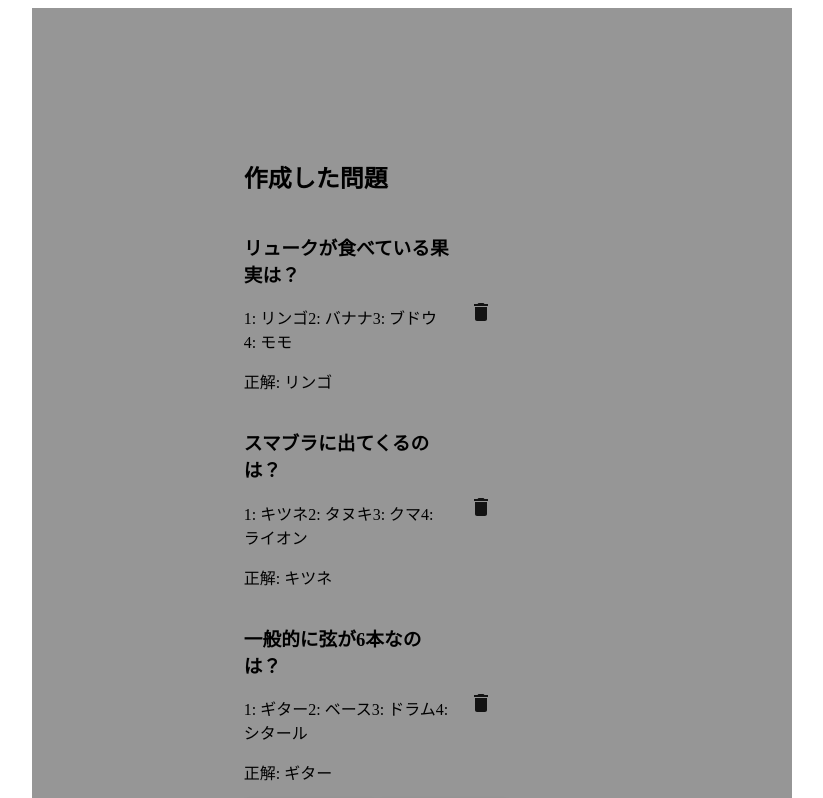
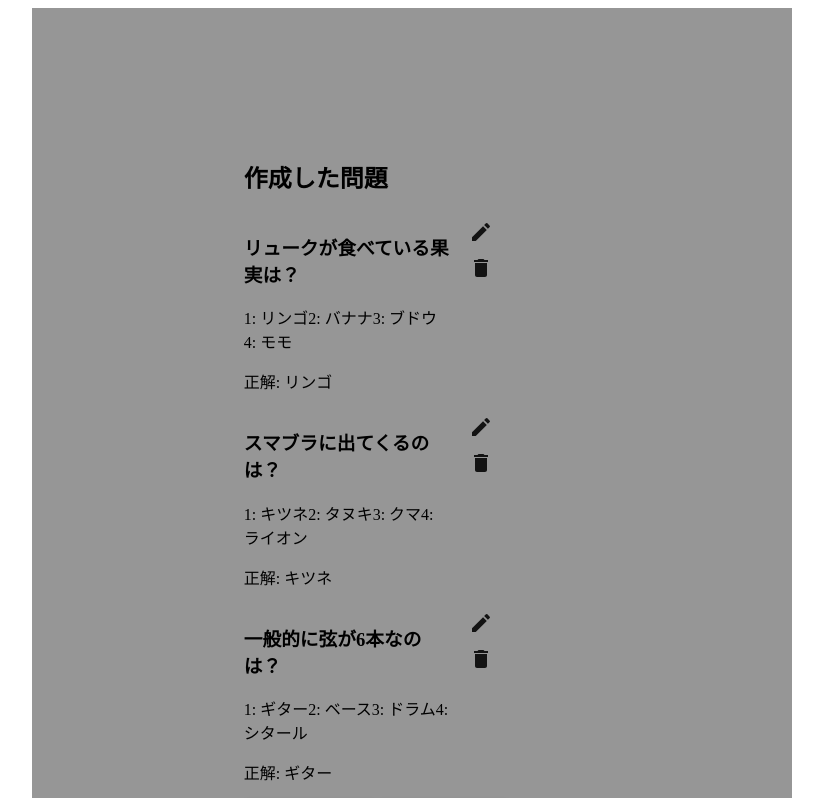
Before and after one commit to naokihino178/quiz-app, a React (Create React App) app: page /edit in a window 1280 px wide. Shown: the top 798 px of the page, without its empty margins (228-1051 px from the left). Built offline with nearby package versions, Linux system fonts and the light colour scheme; the HTML template or start-up script is replaced by a standard one.

Commit message:
#38 実装が困難なため先に問題回答をデータベース化する

```diff
--- a/src/App.tsx
+++ b/src/App.tsx
@@ -14,7 +14,7 @@ const App: React.FC = () => {
     question: string;
     answers: string[];
     correctAnswer: string;
-    id: number|string;
+    id: number | string;
   }
 
   interface GETQUESTIONANSWERS {
@@ -177,10 +177,51 @@ const App: React.FC = () => {
     );
   };
 
+  const [newQuestion, setNewQuestion] = useState(""); // これは自動型付けでstringになっているはずだが、numberの可能性はないのか？（実際エラーにはならないが、TSは検知してくれないのか？）
+  const [newAnswer1, setNewAnswer1] = useState("");
+  const [newAnswer2, setNewAnswer2] = useState("");
+  const [newAnswer3, setNewAnswer3] = useState("");
+  const [newAnswer4, setNewAnswer4] = useState("");
+  const [newCorrectAnswer, setNewCorrectAnswer] = useState("");
+  // 新たな問題と回答を追加する処理
+  const addQuestionAnswers = (
+    e: React.MouseEvent<HTMLButtonElement, MouseEvent>
+  ) => {
+    alert("問題を追加します");
+    e.preventDefault();
+
+    setQuestionAnswers([
+      ...questionAnswers,
+      {
+        question: newQuestion,
+        answers: [newAnswer1, newAnswer2, newAnswer3, newAnswer4],
+        correctAnswer: newCorrectAnswer,
+        id: Math.random().toString(32).substring(2),
+      },
+    ]);
+    setNewQuestion("");
+    setNewAnswer1("");
+    setNewAnswer2("");
+    setNewAnswer3("");
+    setNewAnswer4("");
+    setNewCorrectAnswer("");
+  };
+
+  // const editQuestionAnswers = () => {
+  //   setNewQuestion("a")
+  //   setNewAnswer1("a")
+  //   setNewAnswer2("a")
+  //   setNewAnswer3("a")
+  //   setNewAnswer4("a")
+  //   setNewCorrectAnswer("a")
+  // };
+
   const deleteQuestionAnswers = (id: number) => {
     alert("削除します");
     setQuestionAnswers(
-      questionAnswers.filter((questionAnswer: QUESTIONANSWERS) => (questionAnswer.id !== id))
+      questionAnswers.filter(
+        (questionAnswer: QUESTIONANSWERS) => questionAnswer.id !== id
+      )
     );
   };
 
@@ -218,7 +259,20 @@ const App: React.FC = () => {
             <Edit
               questionAnswers={questionAnswers}
               resetQuestionAnswers={resetQuestionAnswers}
+              // editQuestionAnswers={editQuestionAnswers}
               deleteQuestionAnswers={deleteQuestionAnswers}
+              newQuestion={newQuestion}
+              newAnswer1={newAnswer1}
+              newAnswer2={newAnswer2}
+              newAnswer3={newAnswer3}
+              newAnswer4={newAnswer4}
+              newCorrectAnswer={newCorrectAnswer}
+              setNewQuestion={setNewQuestion}
+              setNewAnswer1={setNewAnswer1}
+              setNewAnswer2={setNewAnswer2}
+              setNewAnswer3={setNewAnswer3}
+              setNewAnswer4={setNewAnswer4}
+              setNewCorrectAnswer={setNewCorrectAnswer}
             />
           )}
         />
@@ -230,6 +284,19 @@ const App: React.FC = () => {
               questionAnswers={questionAnswers}
               setQuestionAnswers={setQuestionAnswers}
               resetQuestionAnswers={resetQuestionAnswers}
+              newQuestion={newQuestion}
+              newAnswer1={newAnswer1}
+              newAnswer2={newAnswer2}
+              newAnswer3={newAnswer3}
+              newAnswer4={newAnswer4}
+              newCorrectAnswer={newCorrectAnswer}
+              setNewQuestion={setNewQuestion}
+              setNewAnswer1={setNewAnswer1}
+              setNewAnswer2={setNewAnswer2}
+              setNewAnswer3={setNewAnswer3}
+              setNewAnswer4={setNewAnswer4}
+              setNewCorrectAnswer={setNewCorrectAnswer}
+              addQuestionAnswers={addQuestionAnswers}
             />
           )}
         />
--- a/src/component/Edit.tsx
+++ b/src/component/Edit.tsx
@@ -2,6 +2,7 @@ import React from "react";
 import { Button } from "@material-ui/core";
 import { Link } from "react-router-dom";
 import { Delete } from "@material-ui/icons";
+import EditIcon from "@material-ui/icons/Edit";
 
 // questionAnswersの配列の型
 interface QUESTIONANSWERS {
@@ -14,13 +15,39 @@ interface QUESTIONANSWERS {
 interface PROPS {
   questionAnswers: Array<QUESTIONANSWERS>;
   resetQuestionAnswers: VoidFunction;
+  // editQuestionAnswers: VoidFunction;
   deleteQuestionAnswers: (id: number) => void;
+  newQuestion: string;
+  newAnswer1: string;
+  newAnswer2: string;
+  newAnswer3: string;
+  newAnswer4: string;
+  newCorrectAnswer: string;
+  setNewQuestion: React.Dispatch<React.SetStateAction<string>>;
+  setNewAnswer1: React.Dispatch<React.SetStateAction<string>>;
+  setNewAnswer2: React.Dispatch<React.SetStateAction<string>>;
+  setNewAnswer3: React.Dispatch<React.SetStateAction<string>>;
+  setNewAnswer4: React.Dispatch<React.SetStateAction<string>>;
+  setNewCorrectAnswer: React.Dispatch<React.SetStateAction<string>>;
 }
 
 const Edit: React.FC<PROPS> = ({
   questionAnswers,
   resetQuestionAnswers,
+  // editQuestionAnswers,
   deleteQuestionAnswers,
+  newQuestion,
+  newAnswer1,
+  newAnswer2,
+  newAnswer3,
+  newAnswer4,
+  newCorrectAnswer,
+  setNewQuestion,
+  setNewAnswer1,
+  setNewAnswer2,
+  setNewAnswer3,
+  setNewAnswer4,
+  setNewCorrectAnswer,
 }) => {
   // const handleDelete = () => {
   //   // deleteQuestionAnswers(questionAnswer.id);
@@ -33,6 +60,14 @@ const Edit: React.FC<PROPS> = ({
           <div>
             <h3>{questionAnswer.question}</h3>
             <p>
+              {/* <TextField
+                id="outlined-basic"
+                label="問題"
+                value={newAnswer1}
+                onChange={(e: React.ChangeEvent<HTMLInputElement>) => {
+                  setNewAnswer1(e.target.value);
+                }}
+              /> */}
               {`1: ${questionAnswer.answers[0]}`}
               {`2: ${questionAnswer.answers[1]}`}
               {`3: ${questionAnswer.answers[2]}`}
@@ -40,9 +75,24 @@ const Edit: React.FC<PROPS> = ({
             </p>
             <p>{`正解: ${questionAnswer.correctAnswer}`}</p>
           </div>
-          <Button onClick={() => deleteQuestionAnswers(questionAnswer.id)}>
-            <Delete />
-          </Button>
+          <div className="flexColumn">
+            <Button component={Link} to="/form">
+              <EditIcon
+                onClick={() => {
+                  // setNewQuestion(questionAnswer.question);
+                  // setNewAnswer1(questionAnswer.answers[0]);
+                  // setNewAnswer2(questionAnswer.answers[1]);
+                  // setNewAnswer3(questionAnswer.answers[2]);
+                  // setNewAnswer4(questionAnswer.answers[3]);
+                  // setNewCorrectAnswer(questionAnswer.correctAnswer);
+                  // // deleteQuestionAnswers(questionAnswer.id)
+                }}
+              />
+            </Button>
+            <Button onClick={() => deleteQuestionAnswers(questionAnswer.id)}>
+              <Delete />
+            </Button>
+          </div>
         </div>
       ))}
       <Button color="secondary" variant="contained" component={Link} to="/form">
--- a/src/component/Form.tsx
+++ b/src/component/Form.tsx
@@ -1,4 +1,4 @@
-import React, { useState } from "react";
+import React from "react";
 import { Button, TextField } from "@material-ui/core";
 import { Link } from "react-router-dom";
 // questionAnswersの配列の型
@@ -6,46 +6,56 @@ interface QUESTIONANSWERS {
   question: string;
   answers: string[];
   correctAnswer: string;
-  id: number|string;
+  id: number | string;
 }
 // Propsの型
 interface PROPS {
+  newQuestion: string;
+  newAnswer1: string;
+  newAnswer2: string;
+  newAnswer3: string;
+  newAnswer4: string;
+  newCorrectAnswer: string;
+  setNewQuestion: React.Dispatch<React.SetStateAction<string>>;
+  setNewAnswer1: React.Dispatch<React.SetStateAction<string>>;
+  setNewAnswer2: React.Dispatch<React.SetStateAction<string>>;
+  setNewAnswer3: React.Dispatch<React.SetStateAction<string>>;
+  setNewAnswer4: React.Dispatch<React.SetStateAction<string>>;
+  setNewCorrectAnswer: React.Dispatch<React.SetStateAction<string>>;
   questionAnswers: Array<QUESTIONANSWERS>;
   setQuestionAnswers: React.Dispatch<React.SetStateAction<QUESTIONANSWERS[]>>;
-  resetQuestionAnswers:VoidFunction;
+  resetQuestionAnswers: VoidFunction;
+  addQuestionAnswers: (
+    e: React.MouseEvent<HTMLButtonElement, MouseEvent>
+  ) => void;
 }
 
-const Form: React.FC<PROPS> = ({ questionAnswers, setQuestionAnswers, resetQuestionAnswers }) => {
-  const [newQuestion, setNewQuestion] = useState(""); // これは自動型付けでstringになっているはずだが、numberの可能性はないのか？（実際エラーにはならないが、TSは検知してくれないのか？）
-  const [newAnswer1, setNewAnswer1] = useState("");
-  const [newAnswer2, setNewAnswer2] = useState("");
-  const [newAnswer3, setNewAnswer3] = useState("");
-  const [newAnswer4, setNewAnswer4] = useState("");
-  const [newCorrectAnswer, setNewCorrectAnswer] = useState("");
-  // 新たな問題と回答を追加する処理
-  const addQuestionAnswers = (
-    e: React.MouseEvent<HTMLButtonElement, MouseEvent>
-  ) => {
-    e.preventDefault();
-    console.log("aaa");
-
-    setQuestionAnswers([
-      ...questionAnswers,
-      {
-        question: newQuestion,
-        answers: [newAnswer1, newAnswer2, newAnswer3, newAnswer4],
-        correctAnswer: newCorrectAnswer,
-        id: Math.random().toString(32).substring(2),
-      },
-    ]);
-  };
+const Form: React.FC<PROPS> = ({
+  newQuestion,
+  newAnswer1,
+  newAnswer2,
+  newAnswer3,
+  newAnswer4,
+  newCorrectAnswer,
+  setNewQuestion,
+  setNewAnswer1,
+  setNewAnswer2,
+  setNewAnswer3,
+  setNewAnswer4,
+  setNewCorrectAnswer,
+  questionAnswers,
+  setQuestionAnswers,
+  resetQuestionAnswers,
+  addQuestionAnswers,
+}) => {
   return (
-    <div　className="answersContainer">
+    <div className="answersContainer">
       <h2>問題の作成</h2>
       <form className="formContainer" noValidate autoComplete="off">
         <TextField
           id="outlined-basic"
           label="問題"
+          value={newQuestion}
           onChange={(e: React.ChangeEvent<HTMLInputElement>) => {
             setNewQuestion(e.target.value);
           }}
@@ -54,6 +64,7 @@ const Form: React.FC<PROPS> = ({ questionAnswers, setQuestionAnswers, resetQuest
           id="outlined-basic"
           label="回答1"
           size="small"
+          value={newAnswer1}
           onChange={(e: React.ChangeEvent<HTMLInputElement>) => {
             setNewAnswer1(e.target.value);
           }}
@@ -62,6 +73,7 @@ const Form: React.FC<PROPS> = ({ questionAnswers, setQuestionAnswers, resetQuest
           id="outlined-basic"
           label="回答2"
           size="small"
+          value={newAnswer2}
           onChange={(e: React.ChangeEvent<HTMLInputElement>) => {
             setNewAnswer2(e.target.value);
           }}
@@ -70,6 +82,7 @@ const Form: React.FC<PROPS> = ({ questionAnswers, setQuestionAnswers, resetQuest
           id="outlined-basic"
           label="回答3"
           size="small"
+          value={newAnswer3}
           onChange={(e: React.ChangeEvent<HTMLInputElement>) => {
             setNewAnswer3(e.target.value);
           }}
@@ -78,6 +91,7 @@ const Form: React.FC<PROPS> = ({ questionAnswers, setQuestionAnswers, resetQuest
           id="outlined-basic"
           label="回答4"
           size="small"
+          value={newAnswer4}
           onChange={(e: React.ChangeEvent<HTMLInputElement>) => {
             setNewAnswer4(e.target.value);
           }}
@@ -86,6 +100,7 @@ const Form: React.FC<PROPS> = ({ questionAnswers, setQuestionAnswers, resetQuest
           id="outlined-basic"
           label="正解の回答"
           color="secondary"
+          value={newCorrectAnswer}
           onChange={(e: React.ChangeEvent<HTMLInputElement>) => {
             setNewCorrectAnswer(e.target.value);
           }}
@@ -100,7 +115,12 @@ const Form: React.FC<PROPS> = ({ questionAnswers, setQuestionAnswers, resetQuest
         >
           登録
         </Button>
-        <Button variant="contained" component={Link} to="/" onClick={resetQuestionAnswers}>
+        <Button
+          variant="contained"
+          component={Link}
+          to="/"
+          onClick={resetQuestionAnswers}
+        >
           メニューへ戻る
         </Button>
       </div>
```
Also changed, not shown: 1 other file (tests, documents, lock files or other folders).
